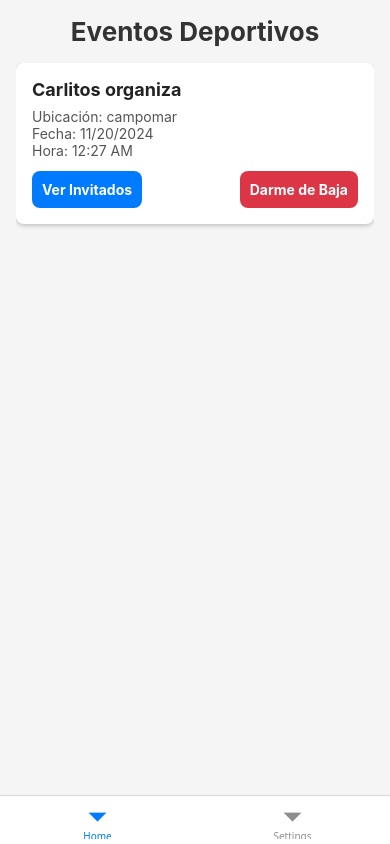
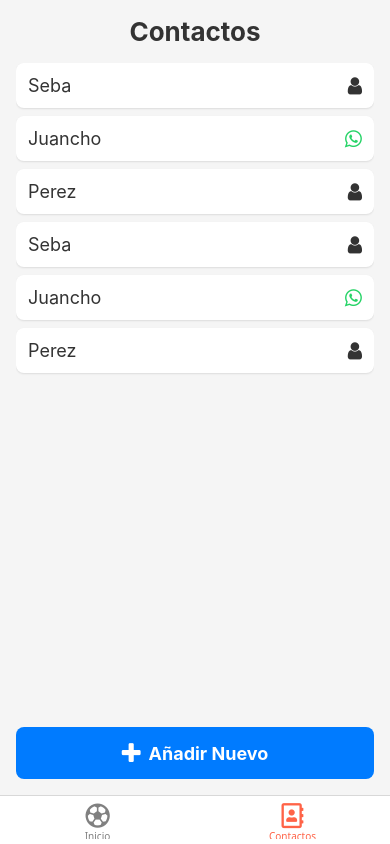
Before and after one commit to Emiliano-Russo/SportLink, a React Native app: screen /Contactos in a window 390 px wide. Built offline with nearby package versions, Linux system fonts and the light colour scheme.

Commit message:
contacts + icons ready

```diff
--- a/package.json
+++ b/package.json
@@ -11,7 +11,6 @@
   },
   "dependencies": {
     "@react-navigation/bottom-tabs": "^7.0.6",
-    "@react-navigation/native": "^7.0.3",
     "react": "18.3.1",
     "react-native": "0.76.2",
     "react-native-gesture-handler": "^2.21.2",
@@ -31,7 +30,10 @@
     "@react-native/eslint-config": "0.76.2",
     "@react-native/metro-config": "0.76.2",
     "@react-native/typescript-config": "0.76.2",
-    "@types/react": "^18.2.6",
+    "@react-navigation/native": "^7.0.3",
+    "@types/react": "^18.3.12",
+    "@types/react-native": "^0.73.0",
+    "@types/react-native-vector-icons": "^6.4.18",
     "@types/react-test-renderer": "^18.0.0",
     "babel-jest": "^29.6.3",
     "eslint": "^8.19.0",
--- a/src/App.tsx
+++ b/src/App.tsx
@@ -1,9 +1,10 @@
 import React from 'react';
-import {View, Text, StyleSheet} from 'react-native';
+import {StyleSheet} from 'react-native';
 import {NavigationContainer} from '@react-navigation/native';
 import {createBottomTabNavigator} from '@react-navigation/bottom-tabs';
 import {Home} from './screens/Home';
-import {Settings} from './screens/Settings';
+import {Contacts} from './screens/Contacts';
+import Icon from 'react-native-vector-icons/FontAwesome5';
 
 const Tab = createBottomTabNavigator();
 
@@ -11,11 +12,24 @@ function App(): React.JSX.Element {
   return (
     <NavigationContainer>
       <Tab.Navigator
-        screenOptions={{
+        screenOptions={({route}) => ({
           headerShown: false,
-        }}>
-        <Tab.Screen name="Home" component={Home} />
-        <Tab.Screen name="Settings" component={Settings} />
+          tabBarIcon: ({focused, color, size}) => {
+            let iconName;
+
+            if (route.name === 'Inicio') {
+              iconName = 'futbol'; // Ícono de balón de fútbol
+            } else if (route.name === 'Contactos') {
+              iconName = 'address-book'; // Ícono de contactos
+            }
+
+            return <Icon name={iconName} size={size} color={color} />;
+          },
+          tabBarActiveTintColor: 'tomato',
+          tabBarInactiveTintColor: 'gray',
+        })}>
+        <Tab.Screen name="Inicio" component={Home} />
+        <Tab.Screen name="Contactos" component={Contacts} />
       </Tab.Navigator>
     </NavigationContainer>
   );
@@ -27,10 +41,6 @@ const styles = StyleSheet.create({
     justifyContent: 'center',
     alignItems: 'center',
   },
-  text: {
-    fontSize: 18,
-    fontWeight: 'bold',
-  },
 });
 
 export default App;
--- /dev/null
+++ b/src/screens/Contacts.tsx
@@ -0,0 +1,95 @@
+import React from 'react';
+import {StyleSheet, Text, View, FlatList, TouchableOpacity} from 'react-native';
+import Icon from 'react-native-vector-icons/FontAwesome';
+
+const contacts = [
+  {id: '1', name: 'Seba', action: 'profile'},
+  {id: '2', name: 'Juancho', action: 'whatsapp'},
+  {id: '3', name: 'Perez', action: 'profile'},
+  {id: '4', name: 'Seba', action: 'profile'},
+  {id: '5', name: 'Juancho', action: 'whatsapp'},
+  {id: '6', name: 'Perez', action: 'profile'},
+];
+
+export const Contacts = () => {
+  const renderContact = ({item}) => (
+    <View style={styles.contactRow}>
+      <Text style={styles.contactName}>{item.name}</Text>
+      {item.action === 'profile' ? (
+        <Icon name="user" size={20} color="#333" />
+      ) : (
+        <Icon name="whatsapp" size={20} color="#25D366" />
+      )}
+    </View>
+  );
+
+  return (
+    <View style={styles.container}>
+      <Text style={styles.header}>Contactos</Text>
+      <FlatList
+        data={contacts}
+        keyExtractor={item => item.id}
+        renderItem={renderContact}
+        contentContainerStyle={styles.listContainer}
+      />
+      <TouchableOpacity style={styles.addButton}>
+        <Icon name="plus" size={24} color="#fff" />
+        <Text style={styles.addButtonText}>Añadir Nuevo</Text>
+      </TouchableOpacity>
+    </View>
+  );
+};
+
+const styles = StyleSheet.create({
+  container: {
+    flex: 1,
+    backgroundColor: '#f5f5f5',
+    padding: 16,
+  },
+  header: {
+    fontSize: 26,
+    fontWeight: 'bold',
+    marginBottom: 16,
+    textAlign: 'center',
+    color: '#333',
+  },
+  listContainer: {
+    paddingBottom: 16,
+  },
+  contactRow: {
+    flexDirection: 'row',
+    justifyContent: 'space-between',
+    alignItems: 'center',
+    backgroundColor: '#fff',
+    padding: 12,
+    marginBottom: 8,
+    borderRadius: 8,
+    shadowColor: '#000',
+    shadowOffset: {width: 0, height: 1},
+    shadowOpacity: 0.1,
+    shadowRadius: 2,
+    elevation: 2,
+  },
+  contactName: {
+    fontSize: 18,
+    color: '#333',
+  },
+  addButton: {
+    flexDirection: 'row',
+    alignItems: 'center',
+    justifyContent: 'center',
+    backgroundColor: '#007bff',
+    padding: 14,
+    borderRadius: 8,
+    position: 'absolute',
+    bottom: 16,
+    left: 16,
+    right: 16,
+  },
+  addButtonText: {
+    color: '#fff',
+    fontSize: 18,
+    fontWeight: 'bold',
+    marginLeft: 8,
+  },
+});
--- a/src/screens/Settings.tsx
+++ /dev/null
@@ -1,9 +0,0 @@
-import {Text, View} from 'react-native';
-
-export const Settings = () => {
-  return (
-    <View>
-      <Text>Settings</Text>
-    </View>
-  );
-};
```
Also changed, not shown: metro.config.js (+9 -8 lines), tsconfig.json (+26 -1 lines), src/screens/EventCreator.tsx (added), 2 other files (tests, documents, lock files or other folders).
